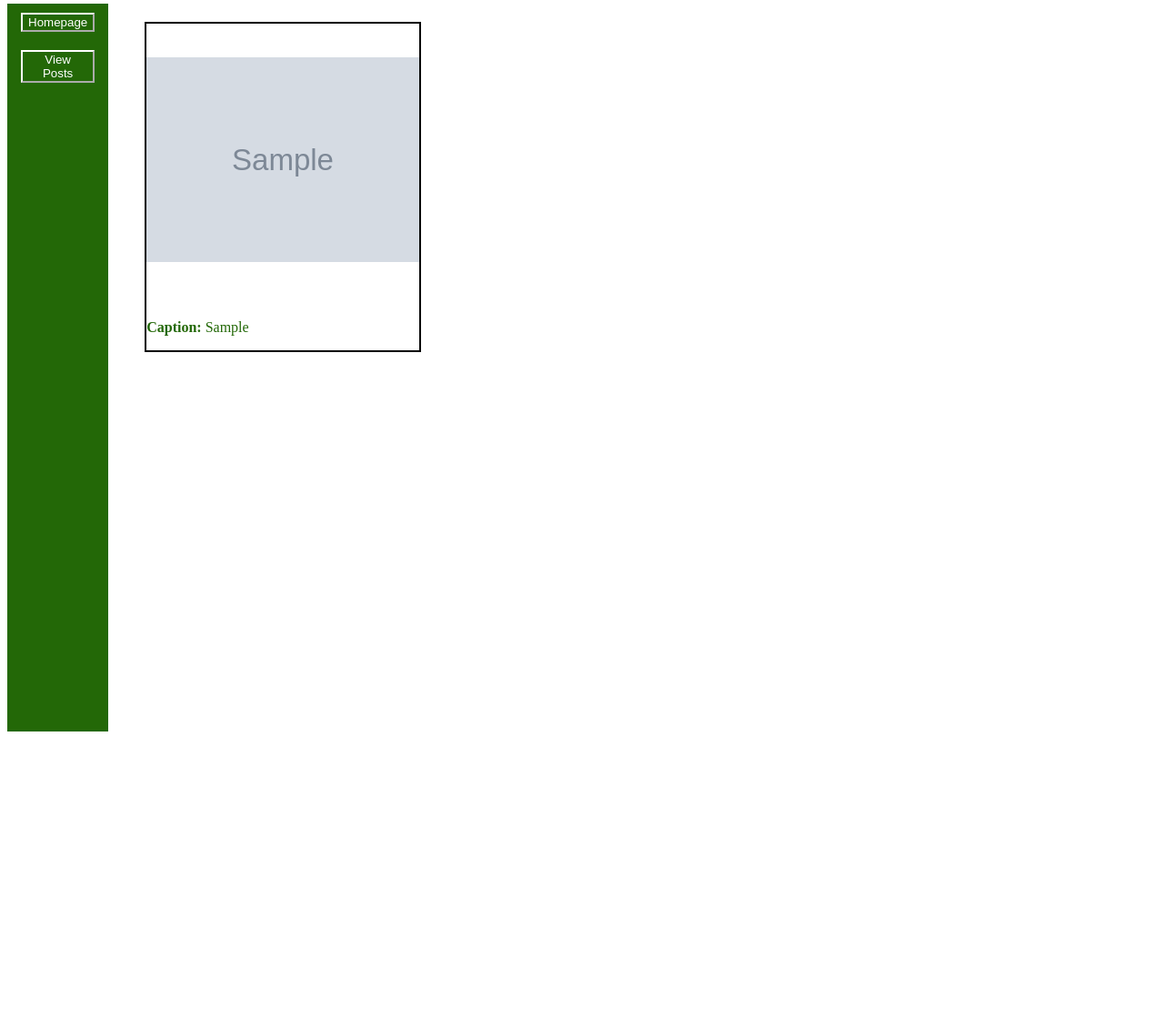
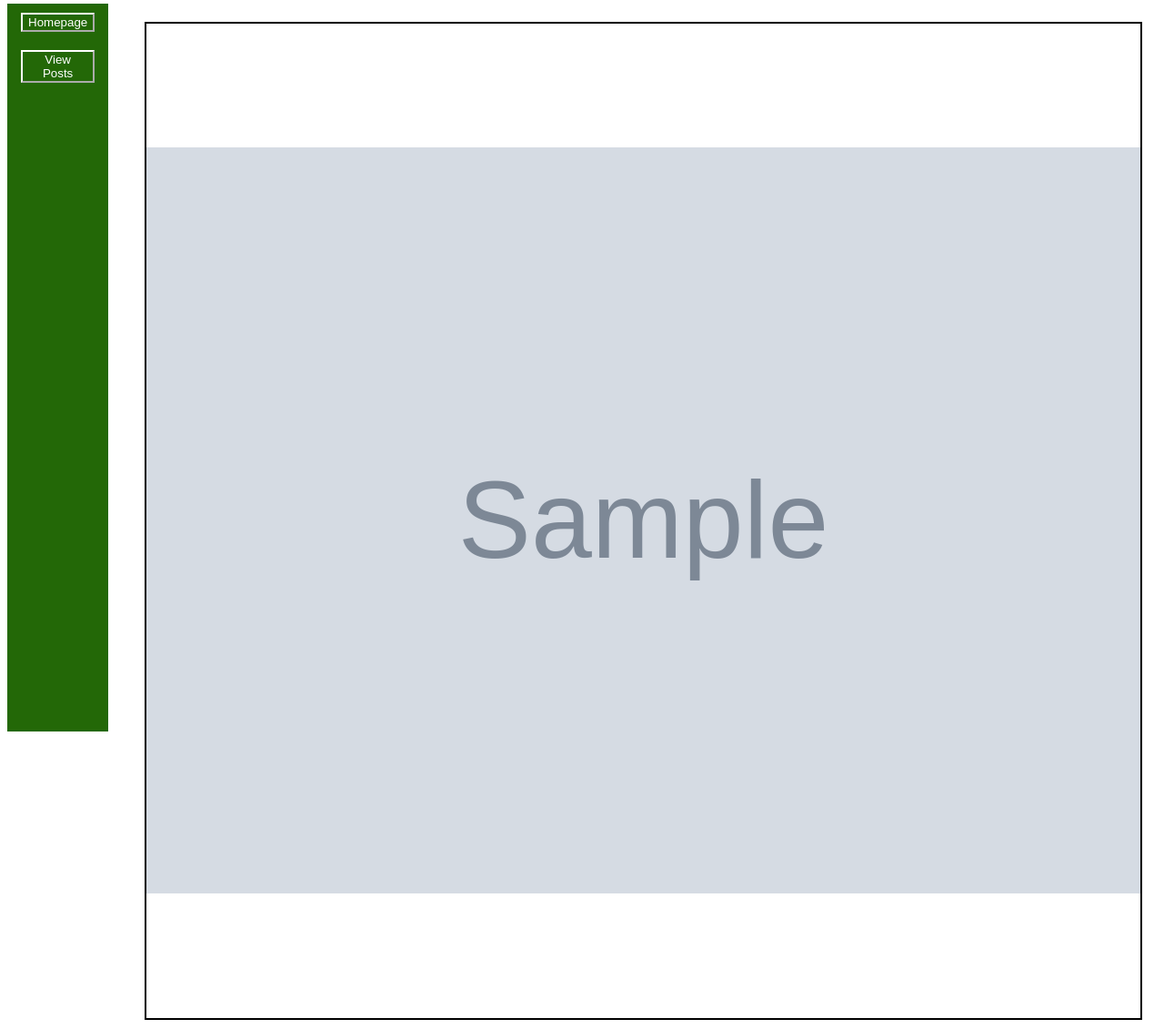
Before and after one commit to AdmiralCasio/thepetproject, a Django app: page /thepetproject/view-posts/ in a window 1280 px wide. Shown: the part 114-1245 px from the top of the page at 91% size. Before the commit the page ends 918 px from the top, so only its background shows below. Run offline with Django 4.2, Linux system fonts and the light colour scheme; tables that the repository leaves empty hold one stand-in row (values such as "Sample post"); grey boxes marked "Sample" are stand-in pictures.

Commit message:
Corrected view posts grid

```diff
--- a/templates/thepetproject/view_posts.html
+++ b/templates/thepetproject/view_posts.html
@@ -22,7 +22,6 @@ Homepage
         {% else %}
              <img src="{{ MEDIA_URL }}MissingImage.png" alt="An image of someones pet" class ="pic">
         {% endif %}
-            <p class="caption"><b>Caption:</b> {{ post.caption }}</p>
     </div>
     {% endfor %}
 </div>
--- a/thepetproject/static/view_posts.css
+++ b/thepetproject/static/view_posts.css
@@ -4,20 +4,25 @@
     height: fit-content;
     width: 300px ;
     margin-bottom: 10px;
+    position: relative;
+    width: 100%;
+    height: 0;
+    padding-bottom: 100%;
+    overflow: hidden;
 }
 
 .pic{
     height: 300px;
     width: 300px;
     object-fit: contain;
-
+    position: absolute;
+    top: 0;
+    left: 0;
+    width: 100%;
+    height: 100%;
 }
 .grid{
     display: grid;
-      grid-template-columns: repeat(auto-fit, minmax(0, min(100%/3, max(300px, 100%/5))));
-
+    grid-template-columns: repeat(auto-fit, minmax(200px, 1fr));
+    grid-gap: 10px;
 }
-
-.caption{
-    padding-top: 5px;
-}
```
